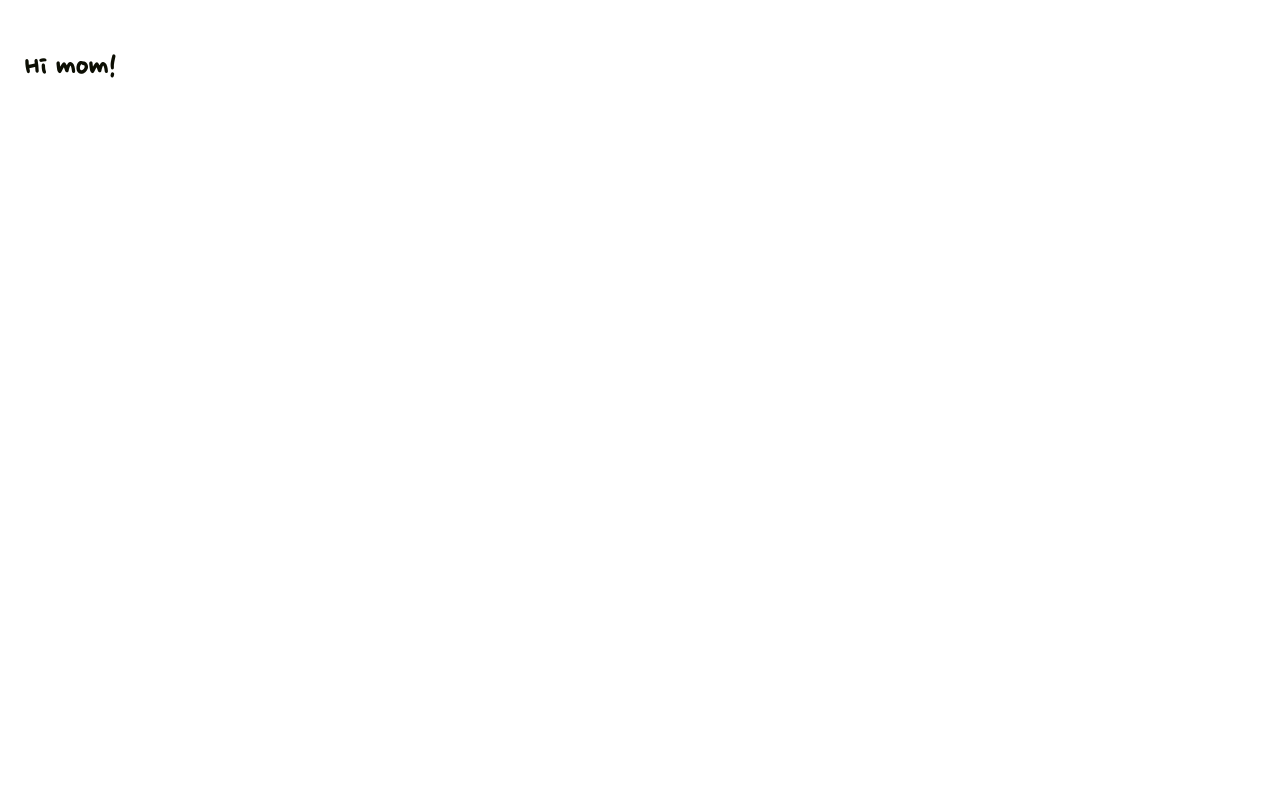
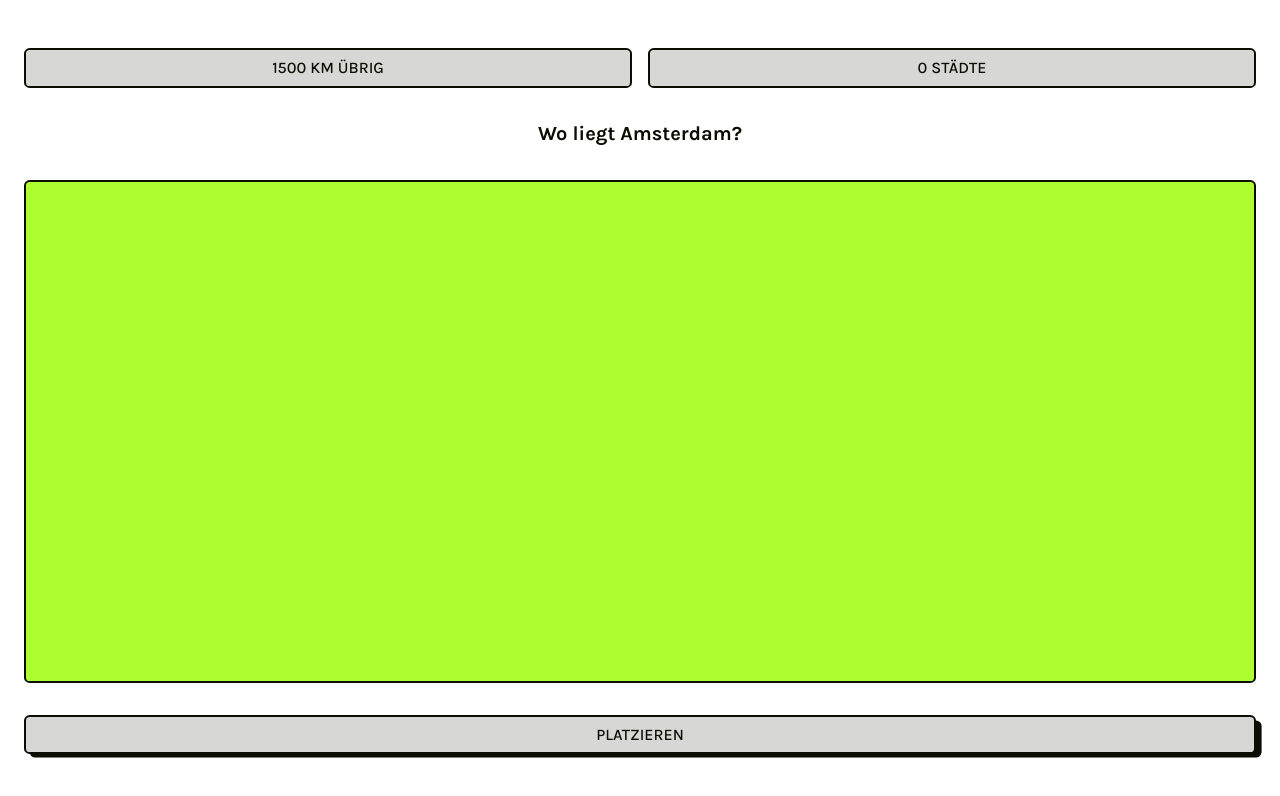
Before and after one commit to pascal-prfst/city-guesser, a React (Vite) app: page /game in a window 1280 px wide. Shown: the top 796 px of the page. Built offline with nearby package versions, Linux system fonts and the light colour scheme.

Commit message:
style updates

```diff
--- a/index.html
+++ b/index.html
@@ -7,6 +7,8 @@
     <title>Vite + React + TS</title>
   </head>
   <body>
+    <div id="modal"></div>
+    <div id="overlay"></div>
     <div id="root"></div>
     <script type="module" src="/src/main.tsx"></script>
   </body>
--- a/package.json
+++ b/package.json
@@ -13,7 +13,8 @@
     "react-dom": "^18.2.0",
     "react-paginate": "^8.1.5",
     "react-router": "^6.10.0",
-    "react-router-dom": "^6.10.0"
+    "react-router-dom": "^6.10.0",
+    "react-spinners": "^0.13.8"
   },
   "devDependencies": {
     "@types/react": "^18.0.28",
--- a/src/components/UIElements/Button.tsx
+++ b/src/components/UIElements/Button.tsx
@@ -15,7 +15,12 @@ function Button({ children, to, onClick, inverted, disabled }: ButtonProps) {
     );
   }
 
-  return <button>{children}</button>;
+  return (
+    <div className={classes.button_container}>
+      <button className={classes.button}>{children}</button>
+      <div className={classes.button_shadow}></div>
+    </div>
+  );
 }
 
 export default Button;
--- a/src/components/UIElements/Pagination.tsx
+++ b/src/components/UIElements/Pagination.tsx
@@ -48,6 +48,7 @@ function Pagination({ itemsPerPage, items }: PaginationProps) {
   return (
     <div className={classes.score_content}>
       <ItemList scoreData={currentItems} />
+      {itemsPerPage > 7 && (
         <ReactPaginate
           breakLabel="..."
           nextLabel=">>"
@@ -59,6 +60,7 @@ function Pagination({ itemsPerPage, items }: PaginationProps) {
           className={classes.pagination_container}
           activeClassName={classes.active_page}
         />
+      )}
     </div>
   );
 }
--- a/src/pages/GamePage.module.css
+++ b/src/pages/GamePage.module.css
@@ -0,0 +1,41 @@
+.gamepage_container {
+  display: flex;
+  flex-direction: column;
+  justify-content: space-between;
+  height: 100%;
+  text-align: center;
+}
+
+.stats_container {
+  display: flex;
+  align-items: center;
+  gap: 1rem;
+  margin-bottom: 2rem;
+}
+
+.stats_container div {
+  background-color: var(--gray);
+  padding: 0.25rem 0rem;
+  width: 100%;
+  text-align: center;
+  border: 2px solid var(--black);
+  border-radius: 0.35rem;
+  text-transform: uppercase;
+}
+
+.question {
+  font-weight: 700;
+  font-size: 1.25rem;
+}
+
+.map_container {
+  border: 2px solid var(--black);
+  border-radius: 0.35rem;
+  height: 100%;
+  background-color: greenyellow;
+  margin-top: 2rem;
+}
+
+.actions_container {
+  margin-top: 2rem;
+}
--- a/src/pages/GamePage.tsx
+++ b/src/pages/GamePage.tsx
@@ -1,5 +1,33 @@
+import { useState } from "react";
+
+import classes from "./GamePage.module.css";
+import Button from "../components/UIElements/Button";
+
 function GamePage() {
-  return <h1>Hi mom!</h1>;
+  const [distanceContingent, setDistanceContingent] = useState(1500);
+  const [foundCities, setFoundCities] = useState(0);
+  const [isGameFinished, setIsGameFinished] = useState(false);
+  const [cityData, setCityData] = useState();
+  const [usedCity, setUsedCity] = useState();
+  const [infoMessage, setInfoMessage] = useState("");
+
+  return (
+    <div className={classes.gamepage_container}>
+      <div className={classes.stats_container}>
+        <div>
+          <p>{distanceContingent} km übrig</p>
+        </div>
+        <div>
+          <p>{foundCities} Städte</p>
+        </div>
+      </div>
+      <p className={classes.question}>Wo liegt Amsterdam?</p>
+      <div className={classes.map_container}></div>
+      <div className={classes.actions_container}>
+        <Button>PLATZIEREN</Button>
+      </div>
+    </div>
+  );
 }
 
 export default GamePage;
--- a/src/pages/ScorePage.module.css
+++ b/src/pages/ScorePage.module.css
@@ -2,6 +2,7 @@
   text-align: center;
   display: flex;
   flex-direction: column;
+  justify-content: space-between;
   height: 100%;
 }
 
@@ -19,5 +20,18 @@
 }
 
 .actions_container {
+  display: flex;
+  gap: 2rem;
   margin-top: 2rem;
 }
+
+@media (min-width: 768px) {
+  .scorepage_container {
+    max-width: 40rem;
+    margin: 0 auto;
+  }
+
+  .scorepage_container h1 {
+    font-size: 6rem;
+  }
+}
--- a/src/pages/ScorePage.tsx
+++ b/src/pages/ScorePage.tsx
@@ -1,4 +1,5 @@
 import { useState, useEffect } from "react";
+import PropagateLoader from "react-spinners/PropagateLoader";
 
 import classes from "./ScorePage.module.css";
 import Button from "../components/UIElements/Button";
@@ -6,11 +7,12 @@ import Pagination from "../components/UIElements/Pagination";
 
 function ScorePage() {
   const [score, setScore] = useState([]);
-  const [isLoading, setIsLoading] = useState(true);
+  const [isLoading, setIsLoading] = useState<boolean>();
 
   useEffect(() => {
     async function getScoreData() {
       try {
+        setIsLoading(true);
         const response = await fetch("https://geo-game.vercel.app/api/score");
         const data = await response.json();
         setScore(data.score);
@@ -25,11 +27,18 @@ function ScorePage() {
   return (
     <section className={classes.scorepage_container}>
       <h1>Rangliste</h1>
-      <div className={classes.scoreboard}>
-        <Pagination itemsPerPage={7} items={score} />
-      </div>
+      {isLoading ? (
+        <div className={classes.loader_container}>
+          <PropagateLoader />
+        </div>
+      ) : (
+        <div className={classes.scoreboard}>
+          <Pagination itemsPerPage={7} items={score} />
+        </div>
+      )}
       <div className={classes.actions_container}>
         <Button to="/game">NEUES SPIEL</Button>
+        <Button to="/">STARTSEITE</Button>
       </div>
     </section>
   );
--- a/types/types.tsx
+++ b/types/types.tsx
@@ -12,3 +12,9 @@ export type Score = {
   name: string;
   score: number;
 };
+
+export type City = {
+  name: string;
+  lang: number;
+  lat: number;
+};
```
Also changed, not shown: 1 other file (tests, documents, lock files or other folders). Lines whose indentation alone changed are shown as unchanged.
